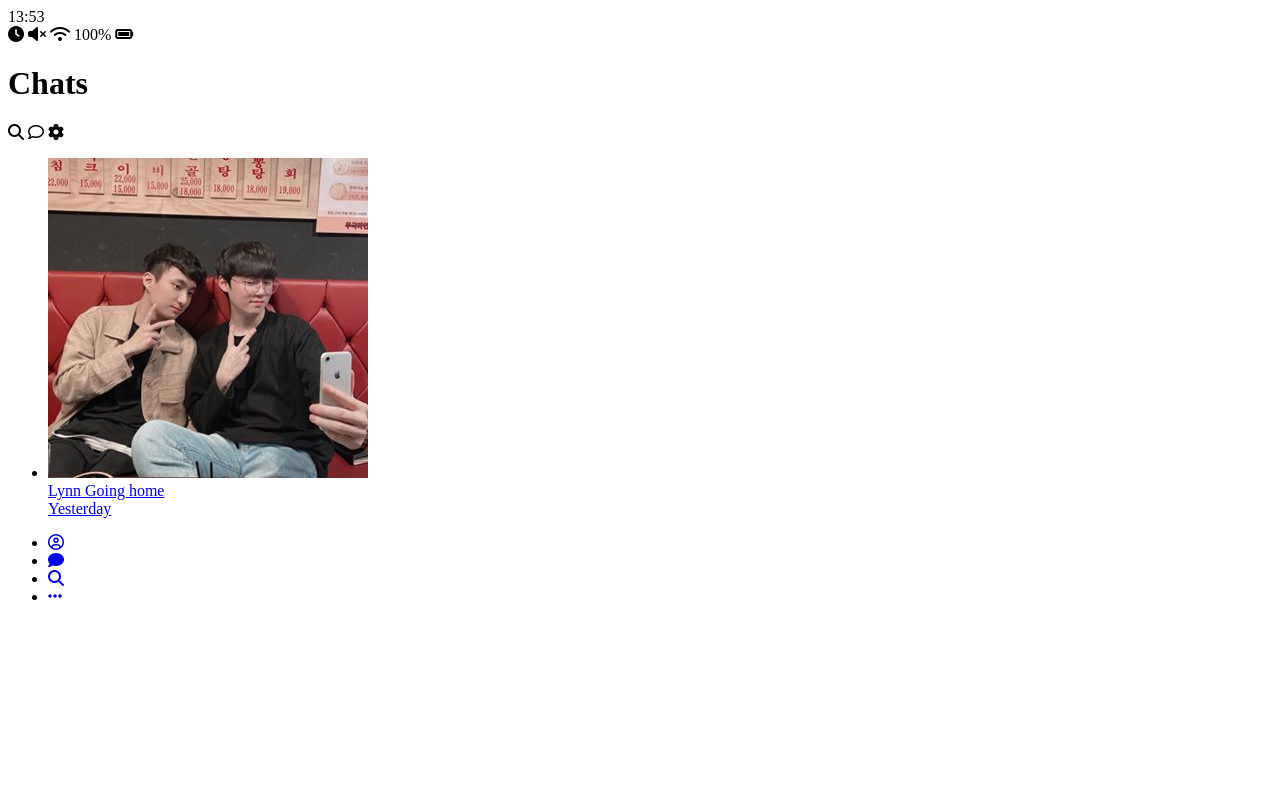
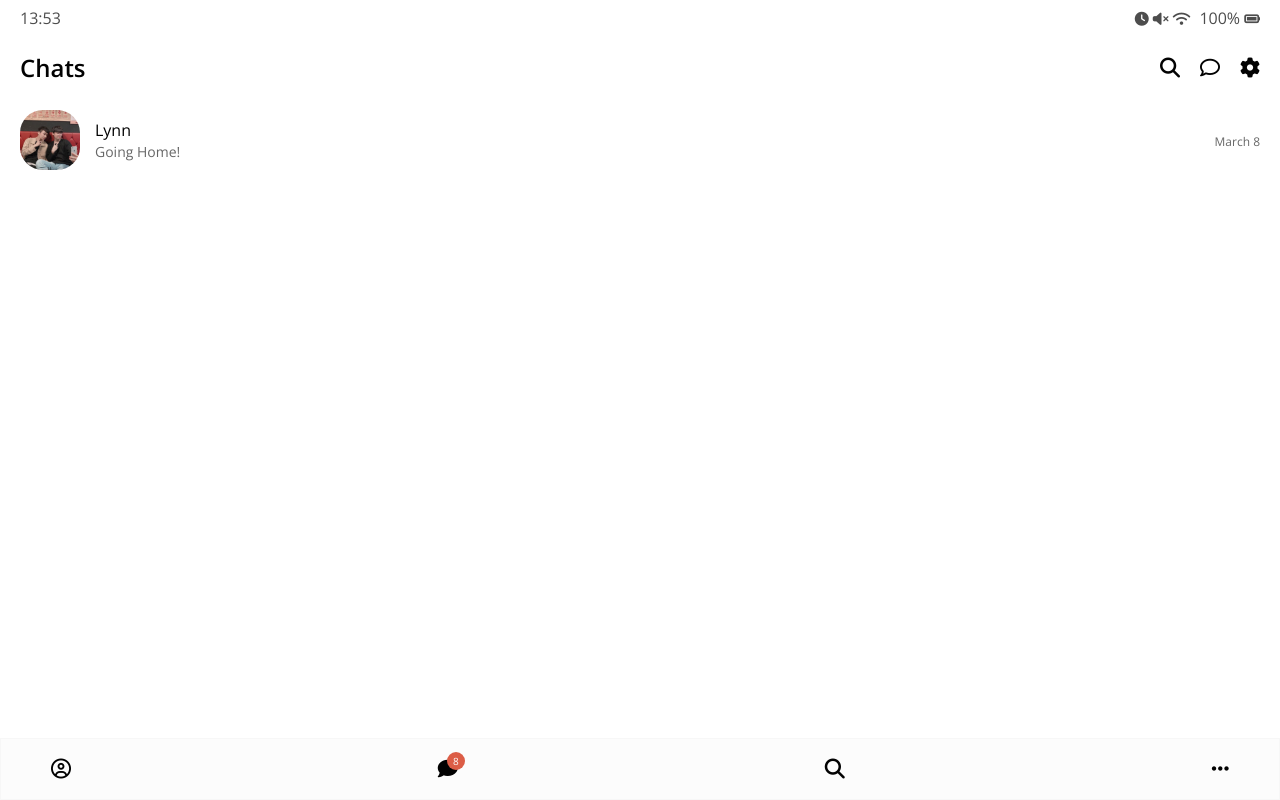
Before and after one commit to iseungsoo07/kakao-clone, a plain HTML site: page index.html in a window 1280 px wide. Drawn offline with nearby package versions, Linux system fonts and the light colour scheme.

Commit message:
First Css Commit

```diff
--- /dev/null
+++ b/css/friend.css
@@ -0,0 +1,45 @@
+.friend {
+   display: flex;
+   justify-content: space-between;
+   align-items: center;
+}
+
+.friend .friend__avatar {
+   width: 50px;
+   border-radius: 38%;
+}
+
+.friend__avatar.g-avatar {
+   width: 70px;
+}
+.friend__avatar.m-avatar {
+   width: 60px;
+}
+
+.friend .friend__column {
+   display: flex;
+   align-items: center;
+}
+
+.friend .friend__avatar {
+   margin-right: 15px;
+}
+
+.friend__content .friend__name {
+   display: block;
+   margin-bottom: 5px;
+}
+
+.friend__content .friend__status,
+.friend__content .friend__bottom-text,
+.friend .chat__timestamp {
+   opacity: 0.6;
+}
+
+.friend__content .friend__bottom-text {
+   font-size: 14px;
+}
+.friend__content .friend__status,
+.friend .chat__timestamp {
+   font-size: 12px;
+}
--- /dev/null
+++ b/css/header.css
@@ -0,0 +1,27 @@
+.header {
+   display: flex;
+   justify-content: space-between;
+   margin-bottom: 30px;
+   align-items: center;
+}
+
+.header .header__title {
+   font-size: 24px;
+   font-weight: 600;
+}
+
+.header .header__icon {
+   font-size: 20px;
+   margin-left: 20px;
+   cursor: pointer;
+}
+
+.header .header__header-column {
+   display: flex;
+   align-items: center;
+}
+
+.header .header__back-btn {
+   font-size: 22px;
+   margin-right: 20px;
+}
--- /dev/null
+++ b/css/nav-bar.css
@@ -0,0 +1,35 @@
+.nav {
+   position: fixed;
+   width: 100%;
+   padding: 20px 50px;
+   background-color: #fcfcfc;
+   border: 1px solid #f7f7f7;
+   left: 0px;
+   bottom: 0px;
+}
+.nav .nav__list {
+   display: flex;
+   justify-content: space-between;
+}
+.nav i {
+   font-size: 20px;
+}
+
+.nav .nav__list-link {
+   position: relative;
+}
+
+.nav .nav__badge {
+   position: absolute;
+   top: -7px;
+   right: -7px;
+   color: white;
+   background-color: #dc5d46;
+   display: flex;
+   justify-content: center;
+   align-items: center;
+   width: 18px;
+   font-size: 10px;
+   border-radius: 50%;
+   height: 18px;
+}
--- /dev/null
+++ b/css/reset.css
@@ -0,0 +1,124 @@
+html,
+body,
+div,
+span,
+applet,
+object,
+iframe,
+h1,
+h2,
+h3,
+h4,
+h5,
+h6,
+p,
+blockquote,
+pre,
+a,
+abbr,
+acronym,
+address,
+big,
+cite,
+code,
+del,
+dfn,
+em,
+img,
+ins,
+kbd,
+q,
+s,
+samp,
+small,
+strike,
+strong,
+sub,
+sup,
+tt,
+var,
+b,
+u,
+i,
+center,
+dl,
+dt,
+dd,
+ol,
+ul,
+li,
+fieldset,
+form,
+label,
+legend,
+table,
+caption,
+tbody,
+tfoot,
+thead,
+tr,
+th,
+td,
+article,
+aside,
+canvas,
+details,
+embed,
+figure,
+figcaption,
+footer,
+header,
+hgroup,
+menu,
+nav,
+output,
+ruby,
+section,
+summary,
+time,
+mark,
+audio,
+video {
+   margin: 0;
+   padding: 0;
+   border: 0;
+   font-size: 100%;
+   font: inherit;
+   vertical-align: baseline;
+}
+/* HTML5 display-role reset for older browsers */
+article,
+aside,
+details,
+figcaption,
+figure,
+footer,
+header,
+hgroup,
+menu,
+nav,
+section {
+   display: block;
+}
+body {
+   line-height: 1;
+}
+ol,
+ul {
+   list-style: none;
+}
+blockquote,
+q {
+   quotes: none;
+}
+blockquote:before,
+blockquote:after,
+q:before,
+q:after {
+   content: "";
+   content: none;
+}
+table {
+   border-collapse: collapse;
+   border-spacing: 0;
+}
--- /dev/null
+++ b/css/status-bar.css
@@ -0,0 +1,17 @@
+@import "reset.css";
+@import "style.css";
+
+.status-bar {
+   display: flex;
+   justify-content: space-between;
+   margin-bottom: 30px;
+   opacity: 0.7;
+}
+
+.status-bar i {
+   font-size: 14px;
+}
+
+.status-bar .status-bar__battery-level {
+   margin-left: 5px;
+}
--- /dev/null
+++ b/css/style.css
@@ -0,0 +1,24 @@
+@import "reset.css";
+@import url("https://fonts.googleapis.com/css2?family=Open+Sans:wght@400;600&display=swap");
+@import "status-bar.css";
+@import "header.css";
+@import "nav-bar.css";
+@import "friend.css";
+
+* {
+   box-sizing: border-box;
+}
+
+body {
+   background-color: white;
+   padding: 10px 20px;
+   color: #020202;
+   font-family: "Open Sans", -apple-system, BlinkMacSystemFont, "Segoe UI",
+      Roboto, Oxygen, Ubuntu, Cantarell, "Open Sans", "Helvetica Neue",
+      sans-serif;
+}
+
+a {
+   color: inherit;
+   text-decoration: none;
+}
--- a/index.html
+++ b/index.html
@@ -7,6 +7,7 @@
          src="https://kit.fontawesome.com/0c3bd4b626.js"
          crossorigin="anonymous"
       ></script>
+      <link rel="stylesheet" href="css/style.css" />
       <title>Chats | Kakao Clone</title>
    </head>
    <body>
@@ -34,7 +35,9 @@
                <i class="far fa-comment"></i>
             </span>
             <span class="header__icon">
+               <a href="settings.html">
                   <i class="fas fa-cog"></i>
+               </a>
             </span>
          </div>
       </header>
@@ -42,20 +45,28 @@
          <ul class="chats__list">
             <li class="chats__chat chat">
                <a href="chat.html">
-                  <div class="chat__column">
+                  <div class="chats__chat friend friend--lg">
+                     <div class="friend__column">
                         <img
                            src="images/avatar.jpg"
-                        class="chat__avater g-avatar"
+                           class="m-avatar friend__avatar"
                         />
-                     <div class="chat__content">
-                        <span class="chat__username">
+                        <div class="friend__content">
+                           <span class="friend__name">
                               Lynn
                            </span>
-                        <span class="chat__preview">Going home</span>
+                           <span class="friend__bottom-text">
+                              Going Home!
+                           </span>
                         </div>
                      </div>
-                  <div class="chat__column">
-                     <span class="chat__timestamp">Yesterday</span>
+                     <div class="friend__column">
+                        <div class="friend__now-listening">
+                           <span class="chat__timestamp">
+                              March 8
+                           </span>
+                        </div>
+                     </div>
                   </div>
                </a>
             </li>
@@ -70,6 +81,7 @@
             </li>
             <li class="nav__list-item">
                <a href="index.html" class="nav__list-link">
+                  <div class="nav__badge">8</div>
                   <i class="fas fa-comment"></i>
                </a>
             </li>
```
Also changed, not shown: chat.html (+5 -4 lines), find.html (+5 -5 lines), friends.html (+6 -9 lines), more.html (+1 -0 lines), settings.html (+3 -2 lines). Lines whose indentation alone changed are shown as unchanged.
